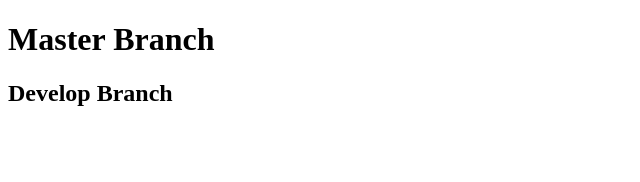
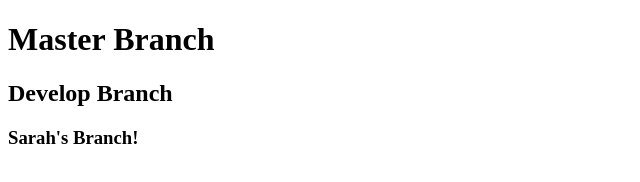
Before and after one commit to viseth89/teamGit, a plain HTML site: page index.html in a window 1280 px wide. Shown: the whole page, without its empty margins (0-640 px from the left). Drawn offline with Linux system fonts and the light colour scheme.

Commit message:
Sarah's Branch

```diff
--- a/index.html
+++ b/index.html
@@ -9,5 +9,6 @@
 <body>
     <h1>Master Branch</h1>
     <h2>Develop Branch</h2>
+    <h3>Sarah's Branch!</h3>
 </body>
 </html>
```
